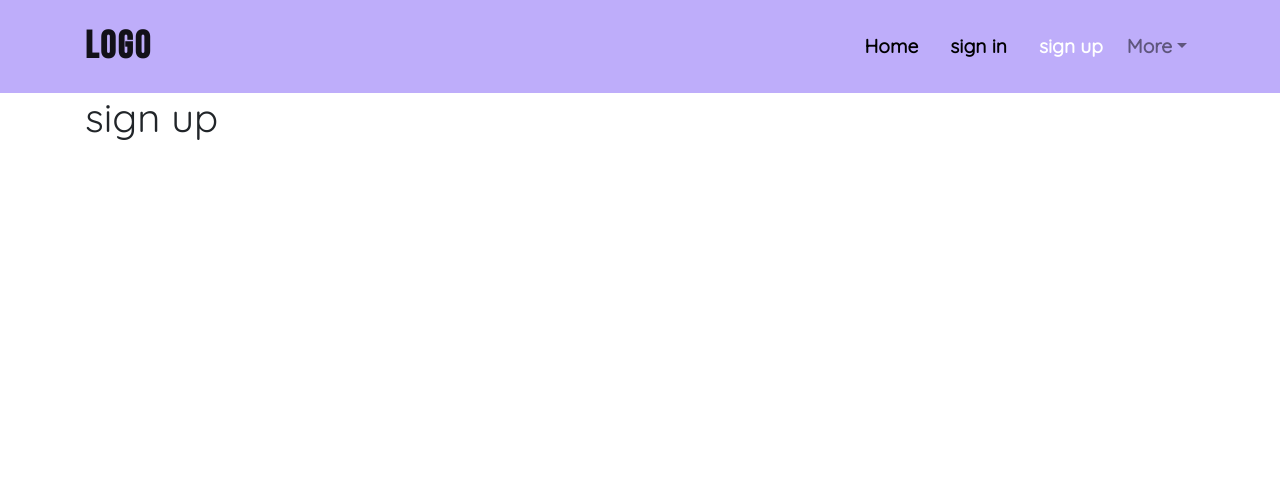
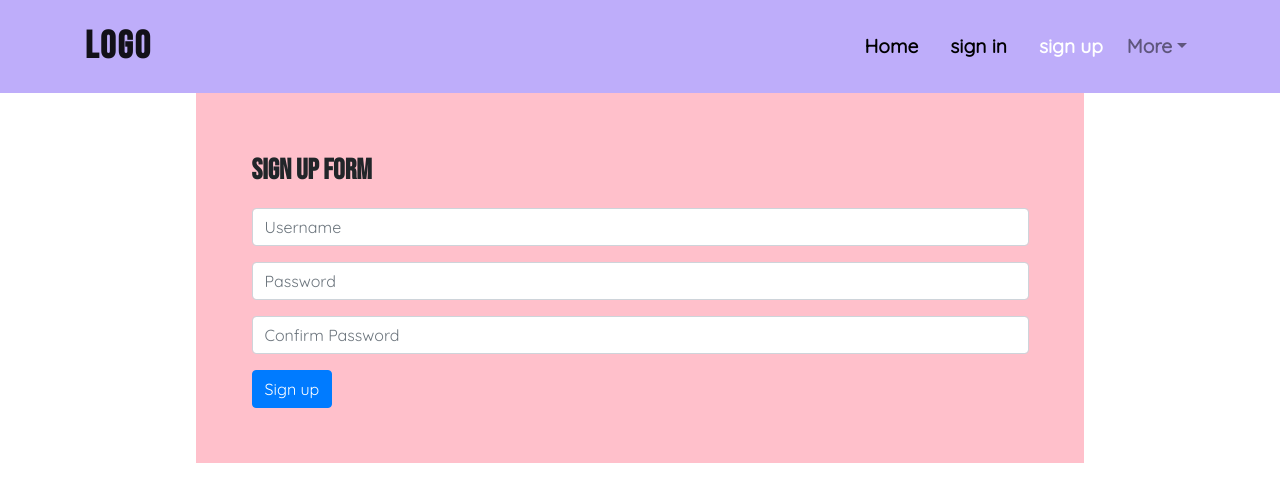
Before and after one commit to isabellaobrien/social-media, a React (Create React App) app: page /sign-up in a window 1280 px wide. Shown: the top 502 px of the page. Built offline with nearby package versions, Linux system fonts and the light colour scheme.

Commit message:
Create and style SignUpForm component

```diff
--- a/src/App.js
+++ b/src/App.js
@@ -4,6 +4,7 @@
 import { Route, Switch } from "react-router-dom";
 import { Container } from "react-bootstrap";
 import "./api/axiosDefault";
+import SignUpForm from "./pages/auth/SignUpForm";
 
 function App() {
   return (
@@ -13,7 +14,7 @@
         <Switch>
           <Route exact path="/" render={() => <h1>Home</h1>}></Route>
           <Route exact path="/sign-in" render={() => <h1>sign in</h1>}></Route>
-          <Route exact path="/sign-up" render={() => <h1>sign up</h1>}></Route>
+          <Route exact path="/sign-up" render={() => <SignUpForm />}></Route>
           <Route render={() => <h1>Page not found</h1>}></Route>
         </Switch>
       </Container>
--- /dev/null
+++ b/src/pages/auth/SignUpForm.js
@@ -0,0 +1,103 @@
+import React, { useState } from 'react'
+import {Form, Button, Alert} from "react-bootstrap"
+import styles from "../../styles/SignUpForm.module.css";
+import { useHistory } from 'react-router-dom';
+import axios from 'axios';
+
+const SignUpForm = () => {
+    const [signUpData, setSignUpData] = useState({
+        username: "",
+        password1: "",
+        password2: "",
+    })
+
+    const {username, password1, password2} = signUpData;
+
+    const [errors, setErrors] = useState({})
+
+    const history = useHistory();
+
+    const handleChange = (event) => {
+        setSignUpData({
+            ...signUpData,
+            [event.target.name]: event.target.value,
+        })
+    }
+
+    const handleSubmit = async (event) => {
+        event.preventDefault();
+        try{
+            await axios.post("/dj-rest-auth/registration/", signUpData);
+            history.push("/sign-in");
+        }catch (err){
+            setErrors(err.response?.data);
+        }
+    }
+
+  return (
+    <div className={styles.container}>
+        <p className={styles.title}>SIGN UP FORM</p>
+        <Form onSubmit={handleSubmit}>
+            <Form.Group controlId="username">
+            <Form.Label className="d-none">username</Form.Label>
+                <Form.Control
+                    type="text"
+                    placeholder="Username"
+                    name="username"
+                    value={username}
+                    onChange={handleChange}
+                />
+            </Form.Group>
+            {errors.username?.map((message, idx) => (
+                <Alert key={idx} variant="warning">
+                    {message}
+                </Alert>
+            ))}
+
+            <Form.Group controlId="password1">
+            <Form.Label className="d-none">password</Form.Label>
+                <Form.Control
+                    type="password"
+                    placeholder="Password"
+                    name="password1"
+                    value={password1}
+                    onChange={handleChange}
+                />
+            </Form.Group>
+            {errors.password1?.map((message, idx) => (
+                <Alert key={idx} variant="warning">
+                    {message}
+                </Alert>
+            ))}
+
+            <Form.Group controlId="password2">
+            <Form.Label className="d-none">Confirm password</Form.Label>
+                <Form.Control
+                    type="password"
+                    placeholder="Confirm Password"
+                    name="password2"
+                    value={password2}
+                    onChange={handleChange}
+                />
+            </Form.Group>
+            {errors.password2?.map((message, idx) => (
+                <Alert key={idx} variant="warning">
+                    {message}
+                </Alert>
+            ))}
+
+
+            <Button variant="primary" type="submit">
+                Sign up
+            </Button>
+            {errors.non_field_errors?.map((message, idx) => (
+              <Alert key={idx} variant="warning">
+                {message}
+              </Alert>
+            ))}
+        </Form>
+    </div>
+  )
+}
+
+export default SignUpForm
--- /dev/null
+++ b/src/styles/SignUpForm.module.css
@@ -0,0 +1,11 @@
+.container{
+    background-color: pink;
+    padding: 5%;
+    width: 80%;
+    margin: auto;
+}
+
+.title{
+    font-family: 'Bebas Neue', sans-serif;
+    font-size: 150%;
+}
```
